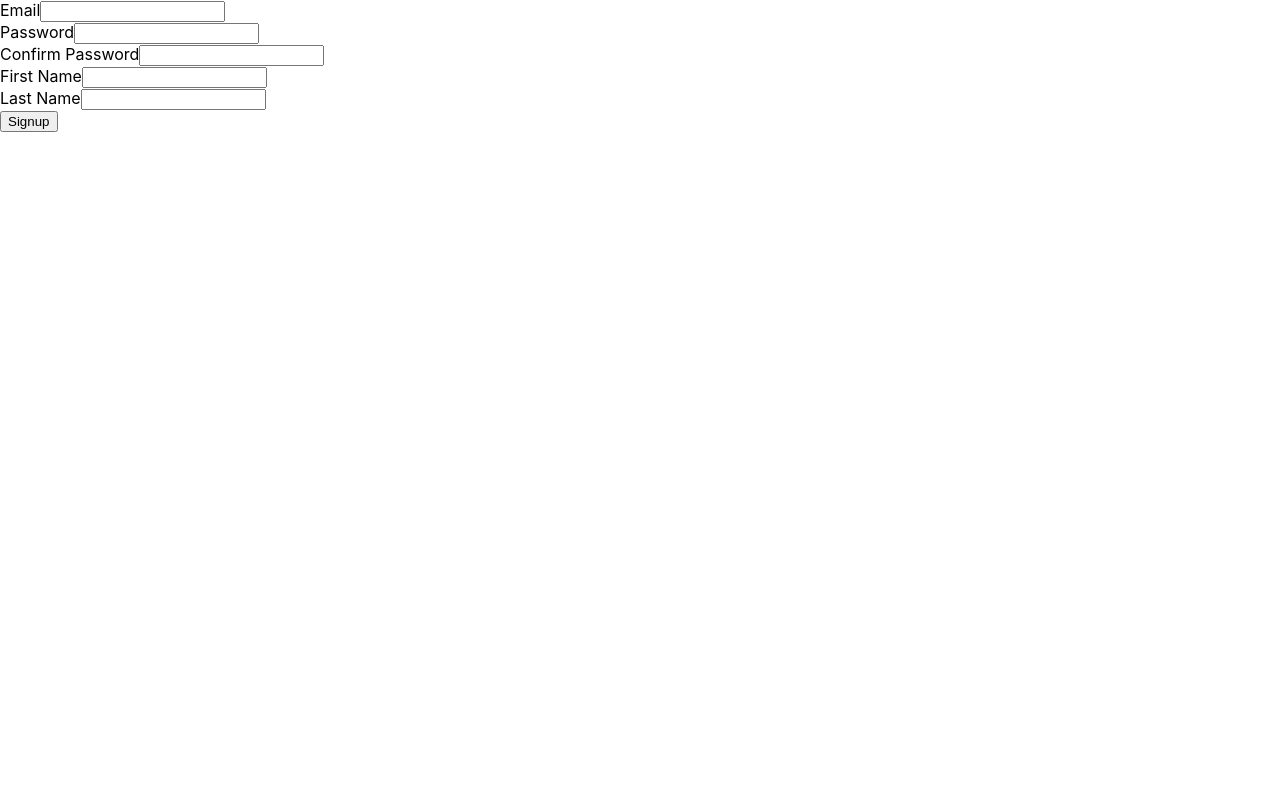
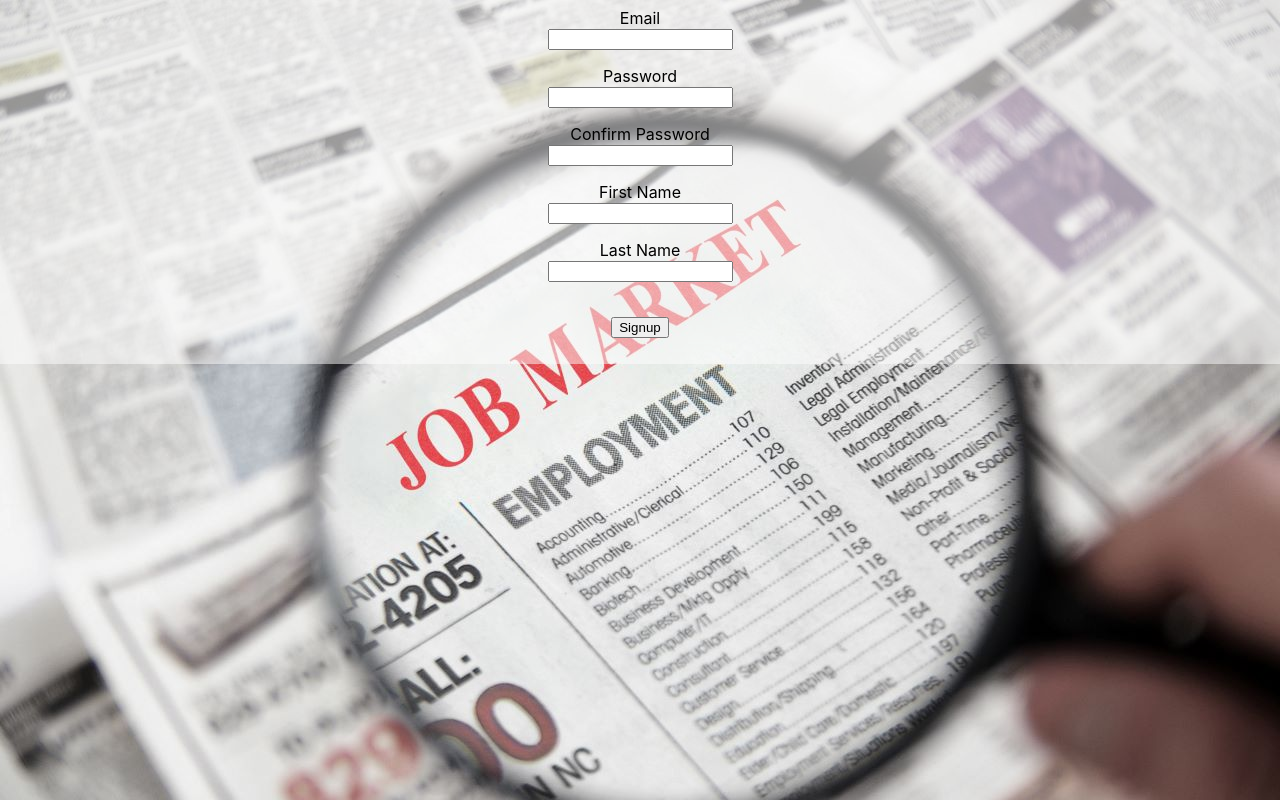
Before and after one commit to ruchira088/job-market-analyzer-front-end, a React (Create React App) app: page /signup in a window 1280 px wide. Built offline with nearby package versions, Linux system fonts and the light colour scheme.

Commit message:
Adding styles to the signup page

```diff
--- a/package.json
+++ b/package.json
@@ -41,5 +41,8 @@
       "last 1 firefox version",
       "last 1 safari version"
     ]
+  },
+  "devDependencies": {
+    "node-sass": "^7.0.3"
   }
 }
--- a/src/App.tsx
+++ b/src/App.tsx
@@ -1,9 +1,10 @@
 import React from "react"
 import {BrowserRouter as Router, Route, Routes} from "react-router-dom"
 import "./App.css"
-import SignupPage from "./pages/SignupPage"
+import SignupPage from "./pages/signup/SignupPage"
 import LoginPage from "./pages/LoginPage"
 import LinkedInCredentialsPage from "./pages/LinkedInCredentialsPage"
+import JobsPage from "./pages/JobsPage"
 
 const App =
     () =>
@@ -12,6 +13,7 @@ const App =
                 <Routes>
                     <Route path="/signup" element={<SignupPage/>}/>
                     <Route path="/login" element={<LoginPage/>}/>
+                    <Route path="/jobs" element={<JobsPage/>}/>
                     <Route path="/linkedin/credentials" element={<LinkedInCredentialsPage/>}/>
                 </Routes>
             </Router>
--- a/src/components/InputTextField.tsx
+++ b/src/components/InputTextField.tsx
@@ -3,7 +3,7 @@ import classNames from "classnames"
 
 interface InputTextFieldParameters {
     readonly label: string
-    readonly classNames?: string[]
+    readonly className?: string | string[]
     readonly type?: HTMLInputTypeAttribute
 
     readonly value: string
@@ -12,9 +12,9 @@ interface InputTextFieldParameters {
 
 const InputTextField =
     (props: InputTextFieldParameters) =>
-        <div className={classNames("input-field", props.classNames)}>
+        <div className={classNames(props.className)}>
             <label>{props.label}</label>
-            <input className="text-field" type={props.type} value={props.value} onChange={props.onChange}/>
+            <input type={props.type} value={props.value} onChange={props.onChange}/>
         </div>
 
 export const setValueHook =
--- /dev/null
+++ b/src/components/error-display/ErrorDisplay.module.scss
@@ -0,0 +1,7 @@
+.errorDisplay {
+
+}
+
+.errorMessage {
+  color: red;
+}
--- a/src/components/ErrorDisplay.tsx
+++ b/src/components/error-display/ErrorDisplay.tsx
@@ -1,15 +1,16 @@
 import React from "react"
 import classNames from "classnames"
+import styles from "./ErrorDisplay.module.scss"
 
 const ErrorMessage =
-    (props: { error: string, classNames?: string[] }) =>
-        <div className={classNames("error-message", props.classNames)}>
+    (props: { error: string, className?: string | string[] }) =>
+        <div className={classNames(styles.errorMessage, props.className)}>
             {props.error}
         </div>
 
 const ErrorDisplay =
     (props: { errors: string[] }) => (
-        <div className="error-display">
+        <div className={styles.errorDisplay}>
             {
                 props.errors
                     .map((errorMessage, index) => <ErrorMessage key={index} error={errorMessage}/>)
--- /dev/null
+++ b/src/pages/JobsPage.tsx
@@ -0,0 +1,19 @@
+import React, {useState} from "react"
+import {crawlJobs} from "../services/JobService"
+
+const JobsPage = () => {
+    const [crawlInProgress, setCrawlInProgress] = useState(false)
+
+    const crawl = () => {
+        setCrawlInProgress(true)
+        crawlJobs()
+    }
+
+    return (
+        <div>
+            <button onClick={crawl} disabled={crawlInProgress}>Crawl Jobs</button>
+        </div>
+    )
+}
+
+export default JobsPage
--- a/src/pages/LinkedInCredentialsPage.tsx
+++ b/src/pages/LinkedInCredentialsPage.tsx
@@ -1,7 +1,7 @@
 import React, {MouseEventHandler, useEffect, useState} from "react"
 import {LinkedInCredentials} from "../services/models/LinkedInCredentials"
 import {fetchLinkedInCredentials, insertLinkedInCredentials} from "../services/LinkedInCredentialsService"
-import ErrorDisplay from "../components/ErrorDisplay"
+import ErrorDisplay from "../components/error-display/ErrorDisplay"
 import InputTextField, {setValueHook} from "../components/InputTextField"
 import {nonEmptyValidator} from "../utils/Validators"
 
--- a/src/pages/LoginPage.tsx
+++ b/src/pages/LoginPage.tsx
@@ -1,6 +1,6 @@
 import React, {MouseEventHandler, useState} from "react"
 import InputTextField, {setValueHook} from "../components/InputTextField"
-import ErrorDisplay from "../components/ErrorDisplay"
+import ErrorDisplay from "../components/error-display/ErrorDisplay"
 import {nonEmptyValidator} from "../utils/Validators"
 import {loginUser} from "../services/AuthenticationService"
 
--- a/src/pages/SignupPage.tsx
+++ /dev/null
@@ -1,69 +0,0 @@
-import React, {MouseEventHandler, useState} from "react"
-import InputTextField, {setValueHook} from "../components/InputTextField"
-import ErrorDisplay from "../components/ErrorDisplay"
-import {createUser} from "../services/UserService"
-import {nonEmptyValidator} from "../utils/Validators"
-
-const SignupPage = () => {
-    const [email, setEmail] = useState("")
-    const [password, setPassword] = useState("")
-    const [confirmPassword, setConfirmPassword] = useState("")
-    const [firstName, setFirstName] = useState("")
-    const [lastName, setLastName] = useState("")
-
-    const [errors, setErrors] = useState<string[]>([])
-
-    const onSubmit: MouseEventHandler<HTMLButtonElement> =
-        () => {
-            const validationErrors = validate()
-
-            if (validationErrors.length === 0) {
-                createUser({email, password, firstName, lastName})
-            } else {
-                setErrors(validationErrors)
-            }
-        }
-
-    const validate = (): string[] => {
-        const emptyErrors: string[] =
-            nonEmptyValidator({email, password, "Confirm Password": confirmPassword, "First Name": firstName})
-
-        const passwordErrors =
-            password.trim() === confirmPassword.trim() ? [] : ["Password mismatch"]
-
-        return emptyErrors.concat(passwordErrors)
-    }
-
-    const setValue = setValueHook(() => setErrors([]))
-
-    return (
-        <div className="signup-page">
-            <div className="signup-form">
-                <InputTextField
-                    label="Email"
-                    value={email} onChange={setValue(setEmail)}/>
-
-                <InputTextField
-                    label="Password" type="password"
-                    value={password} onChange={setValue(setPassword)}/>
-
-                <InputTextField
-                    label="Confirm Password" type="password"
-                    value={confirmPassword} onChange={setValue(setConfirmPassword)}/>
-
-                <InputTextField
-                    label="First Name"
-                    value={firstName} onChange={setValue(setFirstName)}/>
-
-                <InputTextField
-                    label="Last Name"
-                    value={lastName} onChange={setValue(setLastName)}/>
-
-                <button onClick={onSubmit}>Signup</button>
-            </div>
-            <ErrorDisplay errors={errors}/>
-        </div>
-    )
-}
-
-export default SignupPage
--- /dev/null
+++ b/src/pages/signup/SignupPage.module.scss
@@ -0,0 +1,22 @@
+.signupPage {
+  background-image: url("../../../public/images/job-market.jpeg");
+  background-size: cover;
+  height: 100vh;
+}
+
+.signupForm {
+  text-align: center;
+  background-color: rgba(255, 255, 255, 0.5);
+}
+
+.inputTextField {
+  padding: 0.5em;
+
+  label {
+    display: block;
+  }
+}
+
+.signupButton {
+  margin: 2em;
+}
--- /dev/null
+++ b/src/pages/signup/SignupPage.tsx
@@ -0,0 +1,87 @@
+import React, {MouseEventHandler, useState} from "react"
+import InputTextField, {setValueHook} from "../../components/InputTextField"
+import ErrorDisplay from "../../components/error-display/ErrorDisplay"
+import {createUser} from "../../services/UserService"
+import {nonEmptyValidator} from "../../utils/Validators"
+import styles from "./SignupPage.module.scss"
+
+const SignupPage = () => {
+    const [email, setEmail] = useState("")
+    const [password, setPassword] = useState("")
+    const [confirmPassword, setConfirmPassword] = useState("")
+    const [firstName, setFirstName] = useState("")
+    const [lastName, setLastName] = useState("")
+
+    const [errors, setErrors] = useState<string[]>([])
+
+    const onSubmit: MouseEventHandler<HTMLButtonElement> =
+        () => {
+            const validationErrors = validate()
+
+            if (validationErrors.length === 0) {
+                createUser({email, password, firstName, lastName})
+            } else {
+                setErrors(validationErrors)
+            }
+        }
+
+    const validate = (): string[] => {
+        const emptyErrors: string[] =
+            nonEmptyValidator({
+                "Email": email,
+                "Password": password,
+                "Confirm Password": confirmPassword,
+                "First Name": firstName
+            })
+
+        const passwordErrors =
+            password.trim() === confirmPassword.trim() ? [] : ["Password mismatch"]
+
+        return emptyErrors.concat(passwordErrors)
+    }
+
+    const setValue = setValueHook(() => setErrors([]))
+
+    return (
+        <div className={styles.signupPage}>
+            <div className={styles.signupForm}>
+                <InputTextField
+                    label="Email"
+                    value={email}
+                    onChange={setValue(setEmail)}
+                    className={styles.inputTextField}/>
+
+                <InputTextField
+                    label="Password"
+                    type="password"
+                    value={password}
+                    onChange={setValue(setPassword)}
+                    className={styles.inputTextField}/>
+
+                <InputTextField
+                    label="Confirm Password"
+                    type="password"
+                    value={confirmPassword}
+                    onChange={setValue(setConfirmPassword)}
+                    className={styles.inputTextField}/>
+
+                <InputTextField
+                    label="First Name"
+                    value={firstName}
+                    onChange={setValue(setFirstName)}
+                    className={styles.inputTextField}/>
+
+                <InputTextField
+                    label="Last Name"
+                    value={lastName}
+                    onChange={setValue(setLastName)}
+                    className={styles.inputTextField}/>
+
+                <button className={styles.signupButton} onClick={onSubmit}>Signup</button>
+                <ErrorDisplay errors={errors}/>
+            </div>
+        </div>
+    )
+}
+
+export default SignupPage
--- /dev/null
+++ b/src/services/JobService.ts
@@ -0,0 +1,6 @@
+import {API_URL} from "../config/ApiConfiguration"
+
+export const crawlJobs = () => {
+    const eventSource = new EventSource(`${API_URL}/linkedIn/crawl`, {withCredentials: true})
+
+}
```
Also changed, not shown: public/images/job-market.jpeg (added), 1 other file (tests, documents, lock files or other folders).
